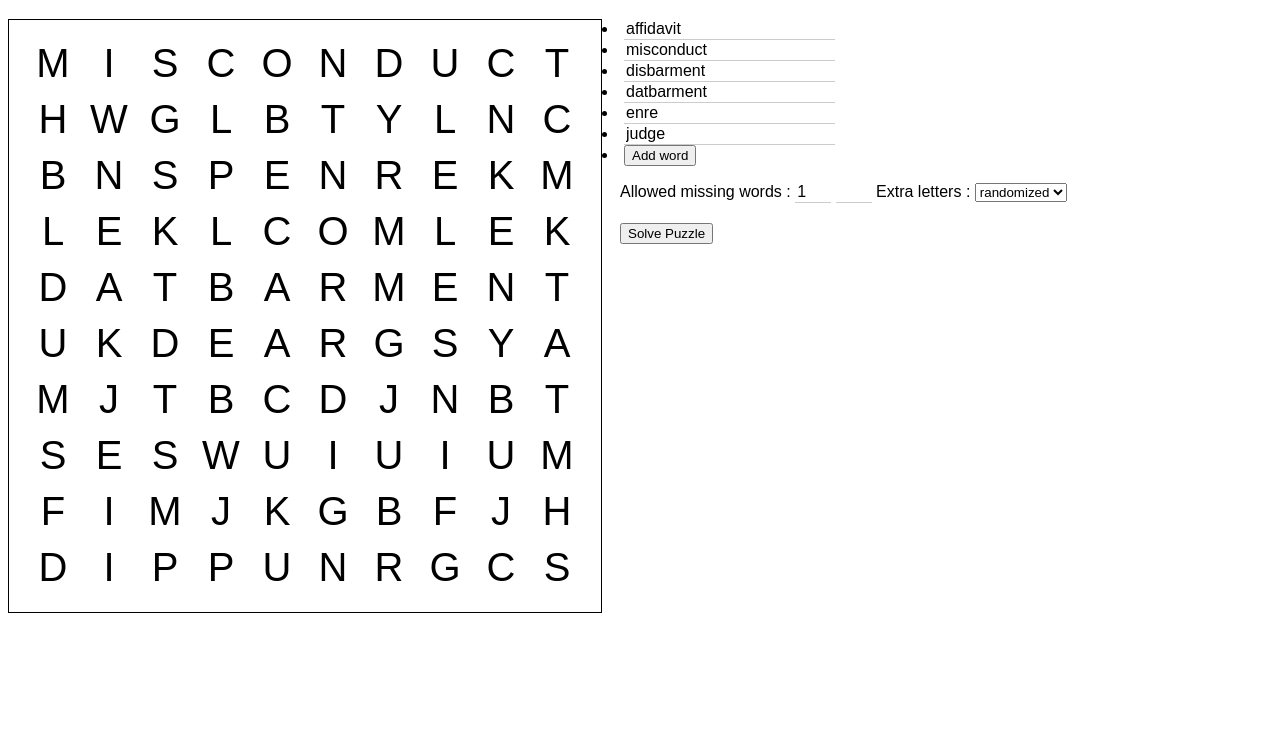
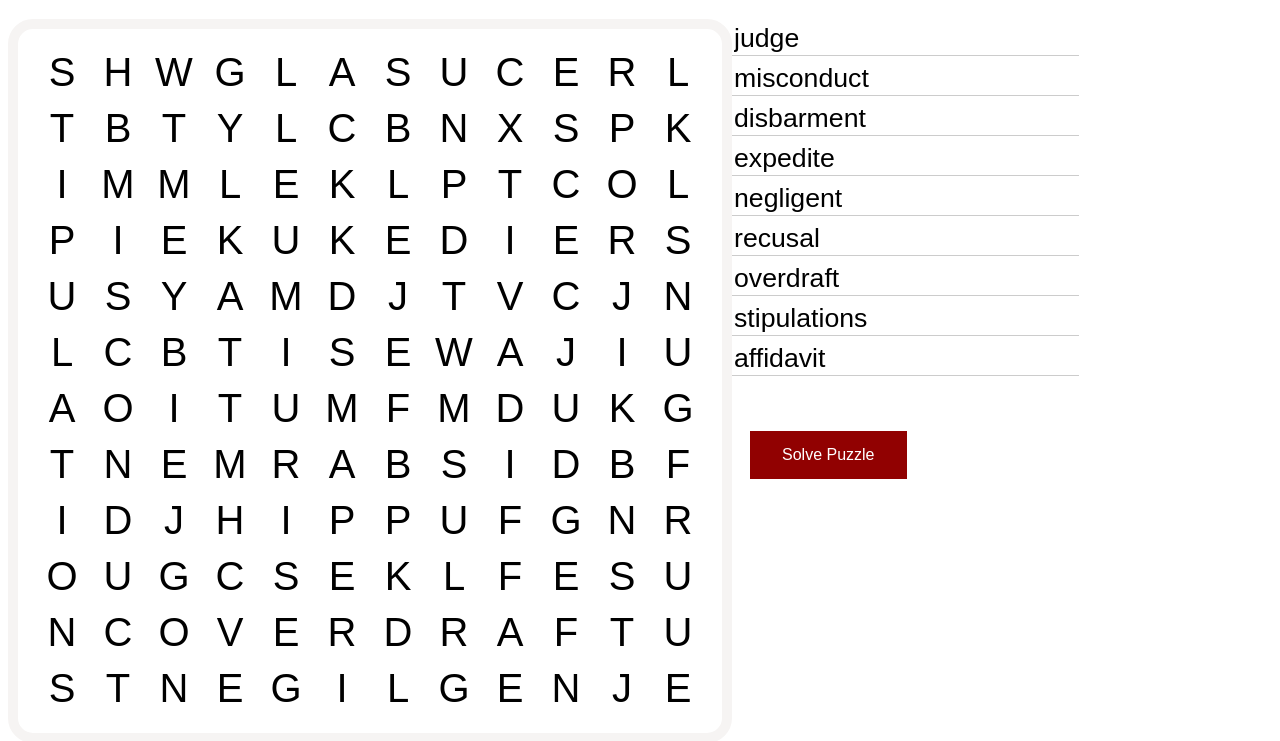
Before and after one commit to rileydaviskatz/legaleseWS, a plain HTML site: page index.html in a window 1280 px wide. Shown: the part 61-802 px from the top of the page. Drawn offline with nearby package versions, Linux system fonts and the light colour scheme.

Commit message:
styled and debugged

```diff
--- a/index.html
+++ b/index.html
@@ -11,19 +11,19 @@
     <h1>Legalese Wordsearch WIP</h1>
     <div id="main" role="main">
         <div id="puzzle"></div>
-        <!<ul id="words">
-            <li><button id="add-word">Add word</button></li>
+        <ul  class="hide" id="words">
+            <li class="hide"><button id="add-word">Add word</button></li>
         </ul>
         <fieldset id="controls">
-            <label for="allowed-missing-words">Allowed missing words :
-                <input id="allowed-missing-words" type="number" min="0" max="5" step="1" value="1">
+            <label class="hide" for="allowed-missing-words">Allowed missing words :
+                <input class="hide" id="allowed-missing-words" type="number" min="0" max="5" step="1" value="1">
             </label>
-            <label for="max-grid-growth">
+            <label class="hide" for="max-grid-growth">
                 <input id="max-grid-growth" type="number" min="0" max="5" step="1" value="">
             </label>
-            <label for="extra-letters">Extra letters :
-                <select id="extra-letters">
-                    <option value="random">randomized</option>
+            <label class="hide"for="extra-letters">Extra letters :
+                <select class="hide" id="extra-letters">
+                    <option class="hide" value="random">randomized</option>
                 </select>
             </label>
 
@@ -40,7 +40,7 @@
 
     [
 
-      "affidavit", "misconduct", "disbarment", "datbarment", "enre", "judge",
+      "judge", "misconduct", "disbarment", "expedite", "negligent", "recusal", "overdraft", "stipulations", "affidavit"
     ].map(word => WordFindGame.insertWordBefore($('#add-word').parent(), word));
     $('#secret-word').val('LAETITIA');
 
@@ -77,7 +77,7 @@
     /* Event listeners */
     $('#extra-letters').change((evt) => $('#secret-word').prop('disabled', !evt.target.value.startsWith('secret-word')));
 
-    $('#add-word').click( () => WordFindGame.insertWordBefore($('#add-word').parent()));
+    //$('#add-word').click( () => WordFindGame.insertWordBefore($('#add-word').parent()));
 
     $('#create-grid').click(recreate);
 
--- a/wordfind.css
+++ b/wordfind.css
@@ -35,7 +35,8 @@ h1 {
 */
 #puzzle {
   display: inline-block;
-  border: 1px solid black;
+  border: 10px solid rgb(246,244,243);
+  border-radius: 25px;
   padding: 3vw;
 }
 
@@ -71,17 +72,20 @@ button::-moz-focus-inner {
 
 /* indicates when a square has been selected */
 #puzzle .selected {
+  border-radius: 50px;
   background-color: orange;
 }
 
 /* indicates that the square is part of a word that has been found */
 #puzzle .found {
-  background-color: blue;
+  background-color: rgb(143, 161, 115);
+  border-radius: 50px;
   color: white;
 }
 
 #puzzle .solved {
-  background-color: purple;
+  background-color: rgb(211, 23, 23);
+  border-radius: 50px;
   color: white;
 }
 
@@ -94,30 +98,28 @@ button::-moz-focus-inner {
 * Styles for the word list
 */
 #words {
-  display: inline-block;
-  max-width: 30rem;
-  padding: 1em;
+  display: inherit;
   list-style-type: none;
   text-align: left;
 }
 @media only screen and (min-width: 600px) {
-  #words {
-    -moz-column-count: 2;
+  /* #words {
+    -moz-column-count: 1;
     -webkit-column-count: 2;
-    column-count: 2;
-    column-gap: 20px;
-  }
+    column-count: 1;
+    column-gap: 10px;
+  } */
 }
 
 #words li {
-  padding: 3px 0;
-  font: 1em sans-serif;
+  padding: 3px ;
+  font: 20pt sans-serif;
 }
 
 /* indicates that the word has been found */
 .wordFound {
   text-decoration: line-through;
-  color: gray;
+  color: rgb(7, 251, 56);
 }
 
 /**
@@ -145,7 +147,7 @@ input[type="number"] {
 select {
   max-width: 10rem;
 }
-#create-grid, #solve {
+#create-grid {
   display: block;
   margin-top: 1rem;
 }
@@ -156,3 +158,17 @@ select {
 #result-message {
   font-size: 1.2em;
 }
+#solve {
+  background-color: rgb(145, 1, 1); /* Green */
+  border: none;
+  color: white;
+  padding: 15px 32px;
+  text-align: center;
+  text-decoration: none;
+  display: inline-block;
+  font-size: 16px;
+}
+
+.hide {
+  display: none;
+}
--- a/wordfind.js
+++ b/wordfind.js
@@ -330,7 +330,7 @@
         wordList = words.slice(0).sort();
 
         // initialize the options
-        var maxWordLength = wordList[0].length;
+        var maxWordLength = wordList[0].length + 3;
         var options = {
           height:           opts.height || maxWordLength,
           width:            opts.width || maxWordLength,
@@ -396,7 +396,8 @@
       newPuzzleLax: function(words, opts) {
         try {
             return this.newPuzzle(words, opts);
-        } catch (e) {
+        }
+        catch (e) {
             if (!opts.allowedMissingWords) {
                 throw e;
             }
```
